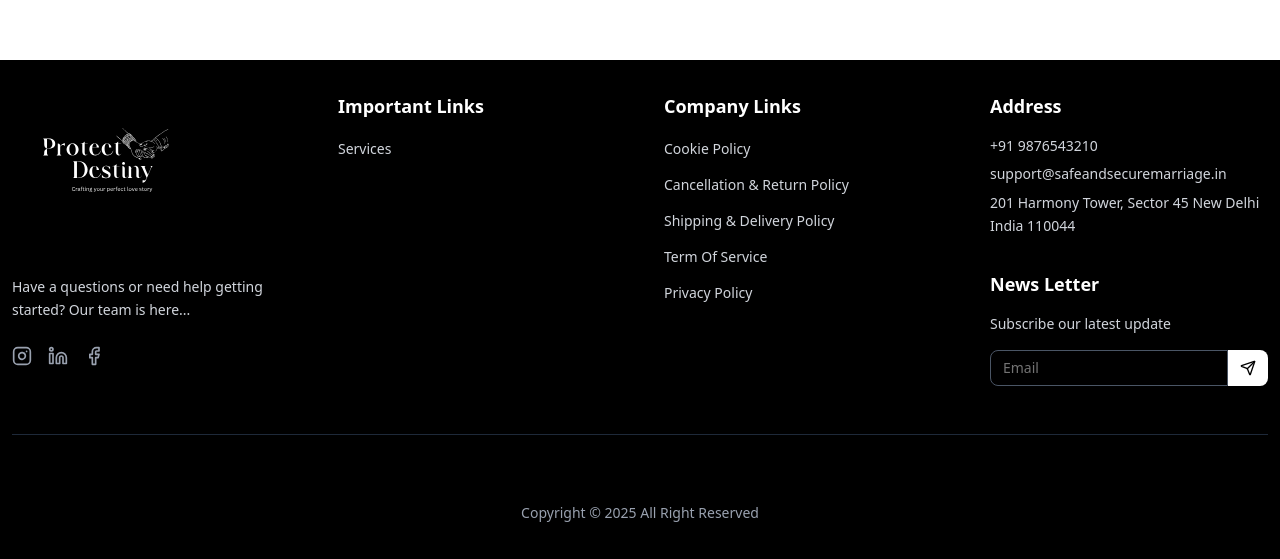
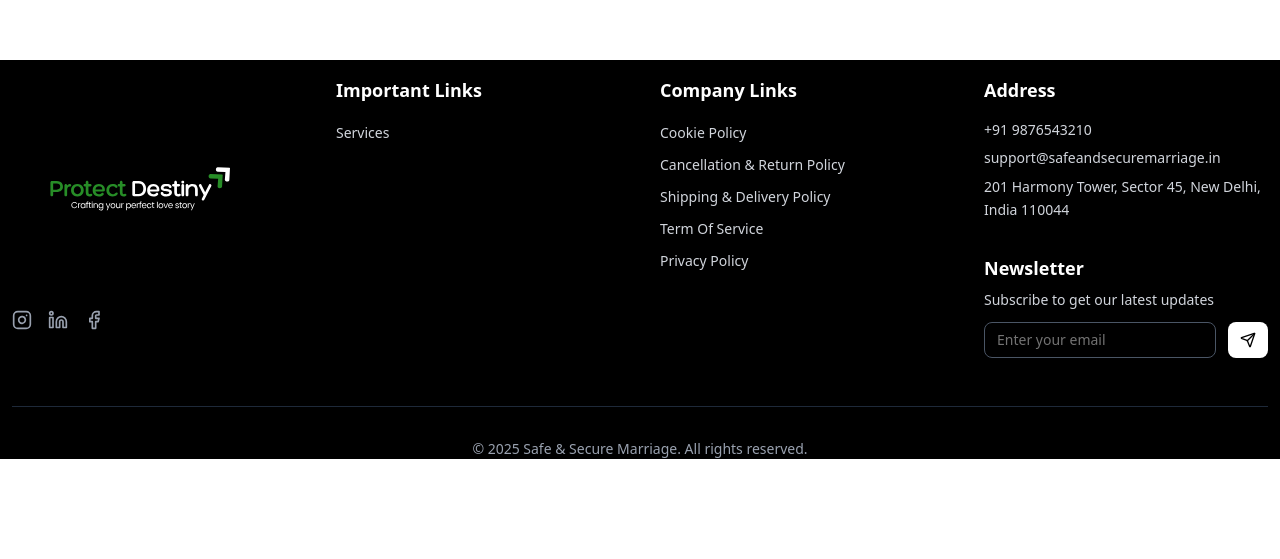
Before and after one commit to rishabhsahu06/matrimonial-frontend, a Next.js app: page /contact in a window 1280 px wide. Shown: the part 1138-1697 px from the top of the page. After the commit the page ends 1597 px from the top, so only its background shows below. Built offline with nearby package versions, Linux system fonts and the light colour scheme.

Commit message:
new logo updated

```diff
--- a/src/app/components/core-focus.jsx
+++ b/src/app/components/core-focus.jsx
@@ -85,7 +85,7 @@ function CoreFocus() {
 
   return (
     <section className="py-12 lg:py-20 bg-white">
-      <div className="container mx-auto px-4 sm:px-6 lg:px-8">
+      <div className="container mx-auto">
         <div className="grid grid-cols-1 lg:grid-cols-2 gap-8 lg:gap-12 items-start">
           {/* Left: Title */}
           <div className="lg:sticky lg:top-8">
--- a/src/app/components/safe-honest.jsx
+++ b/src/app/components/safe-honest.jsx
@@ -100,7 +100,7 @@ const SafeHonest = () => {
   }
 
   return (
-    <div className="bg-[#FBF6EE] min-h-screen py-12 px-4">
+    <div className="bg-[#FBF6EE]  py-12 px-4">
       <div className="container mx-auto max-w-7xl">
         {/* Header Section */}
         <div className="text-center mb-12 md:mb-16">
--- a/src/app/components/testimonials.jsx
+++ b/src/app/components/testimonials.jsx
@@ -124,7 +124,7 @@ function Testimonials() {
         </div>
 
         {/* Testimonials Grid */}
-        <div className="grid grid-cols-1 sm:grid-cols-2 lg:grid-cols-4 gap-6 md:gap-8">
+        <div className="grid grid-cols-1 sm:grid-cols-2 md:grid-cols-2  lg:grid-cols-4 gap-6 md:gap-8">
           {testimonialData.map((testimonial) => (
             <TestimonialCard key={testimonial.id} testimonial={testimonial} />
           ))}
--- a/src/app/layout/Footer.jsx
+++ b/src/app/layout/Footer.jsx
@@ -41,7 +41,7 @@ function Footer() {
       contactInfo: {
         phone: "+91 9876543210",
         email: "support@safeandsecuremarriage.in",
-        address: "201 Harmony Tower, Sector 45 New Delhi India 110044",
+        address: "201 Harmony Tower, Sector 45, New Delhi, India 110044",
       },
     }),
     []
@@ -61,7 +61,6 @@ function Footer() {
         await new Promise((resolve) => setTimeout(resolve, 1000));
         console.log("Newsletter subscription:", email);
         setEmail("");
-        // You can add a toast here
       } catch (error) {
         console.error("Newsletter subscription failed:", error);
       } finally {
@@ -73,11 +72,9 @@ function Footer() {
 
   const renderFooterSection = useCallback(
     (section) => (
-      <div key={section.title} className="space-y-4">
-        <h3 className="text-white font-semibold text-lg mb-4">
-          {section.title}
-        </h3>
-        <ul className="space-y-3">
+      <div key={section.title} className="space-y-4 mt-4">
+        <h3 className="text-white font-semibold text-lg">{section.title}</h3>
+        <ul className="space-y-2">
           {section.links.map((link) => (
             <li key={link.label}>
               <Link
@@ -96,57 +93,45 @@ function Footer() {
 
   return (
     <footer className="bg-black text-white ">
-      <div className="container mx-auto px-4 py-12  ">
-        <div className="grid grid-cols-1 md:grid-cols-2 lg:grid-cols-4 gap-8 lg:gap-12 ">
-          {/* Logo and Description */}
-          <div className="lg:col-span-1 space-y-6 ">
-            <div className="space-y-4">
+      <div className="container mx-auto  py-12 ">
+        <div className="grid grid-cols-1 sm:grid-cols-2 lg:grid-cols-4 gap-10">
+          {/* Logo & Social */}
+          <div className="space-y-6">
+            <Link href="/">
               <Image
-                src="/assets/logo.svg"
+                src="/assets/destiny.svg"
+                alt="Safe & Secure Marriage Logo"
                 width={250}
-                height={50}
-                alt="Safe & Secure Marriage Logo"
-                className="h-28 md:h-50 w-auto"
+                height={60}
+                className="h-auto w-[150px] sm:w-[200px] md:w-[250px]"
                 priority
               />
-              <p className="text-gray-300 text-sm leading-relaxed max-w-xs">
-                Have a questions or need help getting started? Our team is
-                here...
-              </p>
-            </div>
-
+            </Link>
             <div className="flex space-x-4">
-              {footerData.socialLinks.map((social) => {
-                const IconComponent = social.icon;
-                return (
+              {footerData.socialLinks.map(({ icon: Icon, href, label }) => (
                 <Link
-                    key={social.label}
-                    href={social.href}
-                    className="text-gray-400 hover:text-white transition-colors duration-200"
-                    aria-label={social.label}
+                  key={label}
+                  href={href}
+                  className="text-gray-400 hover:text-white"
+                  aria-label={label}
                 >
-                    <IconComponent className="w-5 h-5" />
+                  <Icon className="w-5 h-5" />
                 </Link>
-                );
-              })}
+              ))}
             </div>
           </div>
 
           {/* Important Links */}
-          <div className="lg:col-span-1 mt-8">
           {renderFooterSection(footerData.importantLinks)}
-          </div>
 
           {/* Company Links */}
-          <div className="lg:col-span-1 mt-8">
           {renderFooterSection(footerData.companyLinks)}
-          </div>
 
-          {/* Address and Newsletter */}
-          <div className="lg:col-span-1 space-y-8 mt-8">
-            <div className="space-y-4">
-              <h3 className="text-white font-semibold text-lg">Address</h3>
-              <div className="space-y-2 text-sm text-gray-300">
+          {/* Contact Info & Newsletter */}
+          <div className="space-y-8 mt-4">
+            <div>
+              <h3 className="text-white font-semibold text-lg mb-4">Address</h3>
+              <div className="text-sm text-gray-300 space-y-2">
                 <p>{footerData.contactInfo.phone}</p>
                 <p className="break-all">{footerData.contactInfo.email}</p>
                 <p className="leading-relaxed">
@@ -155,38 +140,40 @@ function Footer() {
               </div>
             </div>
 
-            <div className="space-y-4">
-              <h3 className="text-white font-semibold text-lg">News Letter</h3>
-              <p className="text-gray-300 text-sm">
-                Subscribe our latest update
+            <div>
+              <h3 className="text-white font-semibold text-lg mb-2">
+                Newsletter
+              </h3>
+              <p className="text-sm text-gray-300 mb-3">
+                Subscribe to get our latest updates
               </p>
-
-              <form onSubmit={handleNewsletterSubmit} className="space-y-3">
-                <div className="flex">
+              <form
+                onSubmit={handleNewsletterSubmit}
+                className="flex flex-col sm:flex-row gap-3"
+              >
                 <Input
                   type="email"
-                    placeholder="Email"
+                  placeholder="Enter your email"
                   value={email}
                   onChange={handleEmailChange}
-                    className="flex-1 bg-transparent border border-gray-600 text-white placeholder-gray-400 focus:border-white rounded-r-none"
+                  className="bg-transparent border border-gray-600 text-white placeholder-gray-400 focus:border-white flex-1"
                   required
                 />
                 <Button
                   type="submit"
                   disabled={isSubmitting}
-                    className="bg-white text-black hover:bg-gray-200 rounded-l-none px-3"
+                  className="bg-white text-black hover:bg-gray-200"
                 >
                   <Send className="w-4 h-4" />
                 </Button>
-                </div>
               </form>
             </div>
           </div>
         </div>
 
-        <div className="border-t border-gray-800 mt-12 pt-8 ">
-          <p className="text-center text-gray-400 text-sm py-9">
-            Copyright © 2025 All Right Reserved
+        <div className="mt-12 border-t border-gray-800 pt-8 text-center">
+          <p className="text-gray-400 text-sm">
+            &copy; 2025 Safe & Secure Marriage. All rights reserved.
           </p>
         </div>
       </div>
--- a/src/app/layout/Header.jsx
+++ b/src/app/layout/Header.jsx
@@ -25,18 +25,19 @@ export default function Header() {
   };
 
   return (
-    <header className="fixed top-0 left-0 right-0 z-[50] w-full bg-[#F5821E] shadow-sm">
-      <div className="container mx-auto px-3 sm:px-4 lg:px-6 xl:px-8">
-        <div className="flex items-center justify-between h-14 sm:h-16 md:h-18 lg:h-20">
+    <header className="fixed top-0 left-0 right-0 z-[50] w-full bg-[#F5821E] shadow-sm md:h-22">
+      <div className="container mx-auto ">
+        <div className="flex items-center justify-between h-16 sm:h-18 md:h-45 lg:h-22 ">
           {/* Logo */}
           <div className="flex-shrink-0">
             <Link href="/">
               <Image
-                src="/assets/logo.svg"
-                width={250}
-                height={50}
+                src="/assets/destiny.svg"
                 alt="Safe & Secure Marriage Logo"
-                className="h-28 md:h-50 w-auto"
+                width={0}
+                height={0}
+                sizes="(max-width: 768px) 150px, (max-width: 1024px) 200px, 250px"
+                className="h-auto w-[150px] sm:w-[200px] md:w-[280px]"
                 priority
               />
             </Link>
```
Also changed, not shown: public/assets/destiny.svg (added). Lines whose indentation alone changed are shown as unchanged.
